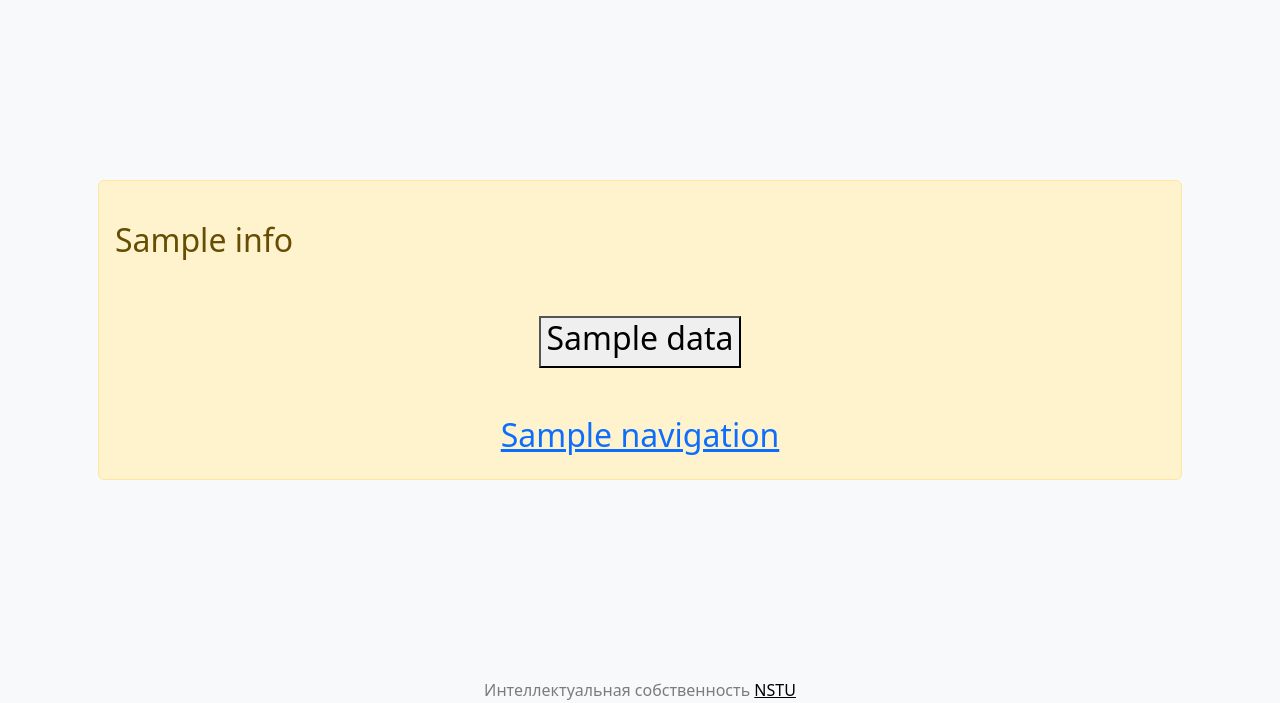
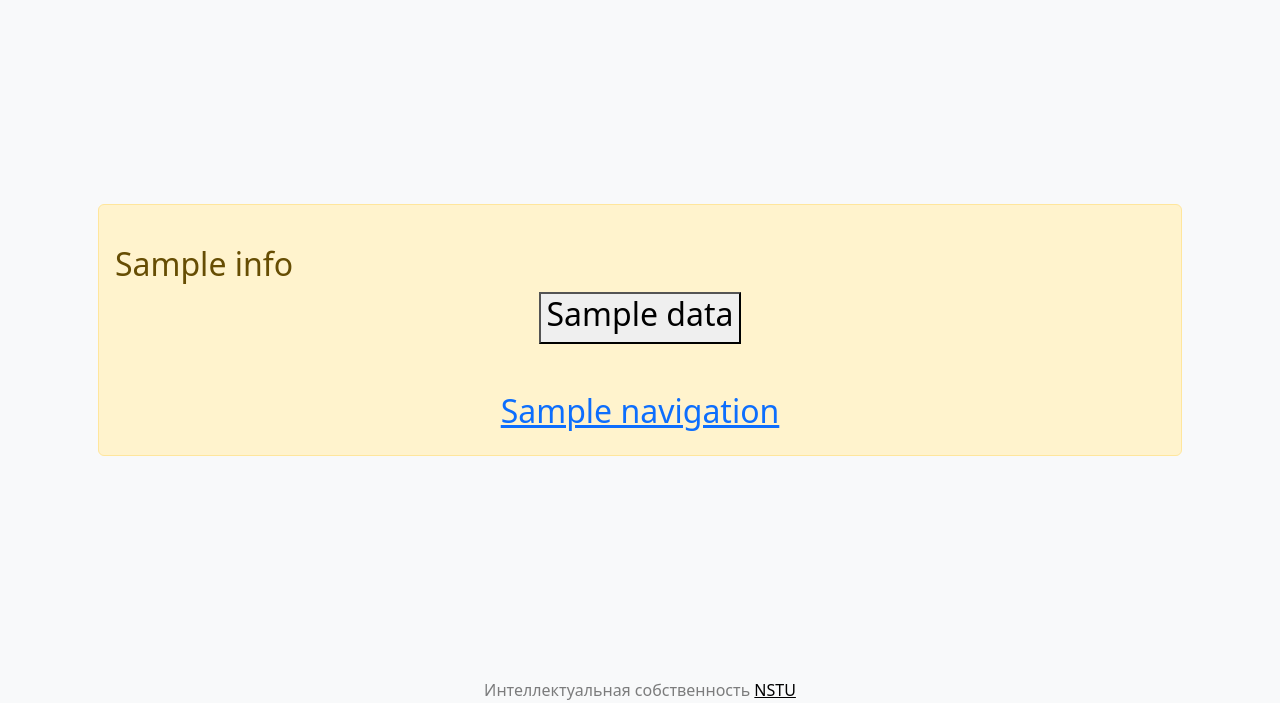
Before and after one commit to m1shutka/CABA, a Flask app: template templates/test4.html in a window 1280 px wide. Shown: the part 66-769 px from the top of the page. Run offline with Flask 3, Linux system fonts and the light colour scheme; the template is opened without the code that fills it: most values are stand-ins (such as "Sample title", 1, 10 or a date in 2020).

Commit message:
Add files via upload

```diff
--- a/templates/index.html
+++ b/templates/index.html
@@ -27,7 +27,7 @@
                 </header>
 
                 <main class="px-3">
-                    <h1>Алгоритмы оказания неотложной помощи на логоспитальном этапе в условиях амбулаторного приёма</h1>
+                    <h1>Алгоритмы оказания неотложной помощи на догоспитальном этапе в условиях амбулаторного приёма</h1>
                     <p class="lead">Электронное приложение-пособие для медицинских работников, оказывающих медицинскую помощь в амбулаторных условиях</p>
                     <p class="lead">
                         <a href="/next_stage" class="btn btn-lg btn-primary">Начать</a>
@@ -35,7 +35,7 @@
                 </main>
 
                 <footer class="mt-auto text-black-50">
-                    <p>Интеллектуальная собственность <a href="https://getbootstrap.com/" class="text-black">NSTU</a></p>
+                    <p>Интеллектуальная собственность <a href="https://nstu.ru/" class="text-black">NSTU</a></p>
                 </footer>
             </div>
         </div>
--- a/templates/test4.html
+++ b/templates/test4.html
@@ -32,28 +32,27 @@
 
                     <br>
 
-                    <div class="row g-5">
-
                     {% for i in info %}
                     <div class="col-xxl-12">
                         <div class="{{ i[0] }}"><h2>{{ i[1] }}</h2></div>
                     </div>
                     {% endfor %}
 
-                        <div class="d-grid gap-4 d-sm-flex w-100 justify-content-sm-center">
+                    <div class="d-grid gap-4 d-sm-flex justify-content-sm-center">
                         {% for i in data %}
                         <button class="{{ i[0] }}"><h2>{{ i[1] }}</h2></button>
                         {% endfor %}
                     </div>
 
                     <br>
+                    <br><!---->
+
                     <div class="d-grid gap-2 d-sm-flex justify-content-sm-center">
                         {% for i in navigation %}
                         <a class="{{ i[0] }}" href="{{ i[2] }}"><h2>{{ i[1] }}</h2></a>
                         {% endfor %}
                     </div>
 
-                    </div>
 
                 </main>
 
```
Lines whose indentation alone changed are shown as unchanged.
